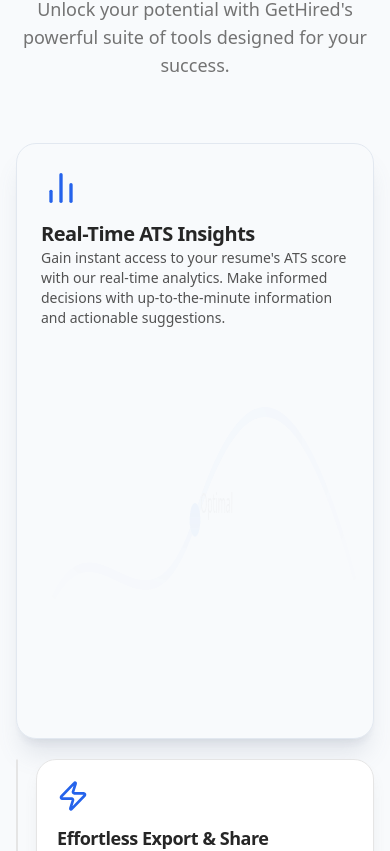
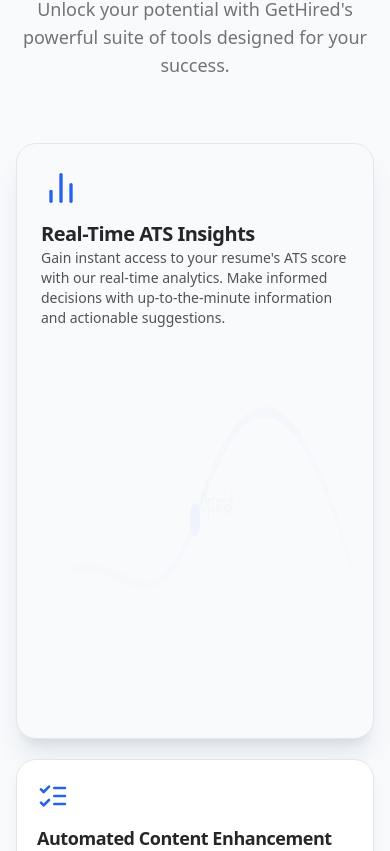
Before and after one commit to divyansharma001/GetHired, a Next.js app: page / in a window 390 px wide. Shown: the part 1473-2324 px from the top of the page. Built offline with nearby package versions, Linux system fonts and the light colour scheme.

Commit message:
Implement code changes to enhance functionality and improve performance

```diff
--- a/components/landing/landing-page.tsx
+++ b/components/landing/landing-page.tsx
@@ -136,7 +136,8 @@
     description: "Gain instant access to your resume's ATS score with our real-time analytics. Make informed decisions with up-to-the-minute information and actionable suggestions.",
     href: "#feature-ats",
     ctaText: "Analyze My Resume",
-    className: "col-span-2 md:col-span-2 lg:col-span-2 row-span-2",
+    // MODIFIED className for responsiveness
+    className: "col-span-1 md:col-span-2 lg:col-span-2 row-span-2",
     isHero: true,
     backgroundContent: (
       <div className="absolute inset-0 flex items-end justify-center p-4 md:p-8 opacity-40 group-hover:opacity-60 transition-opacity">
@@ -154,7 +155,7 @@
     description: "Categorize and monitor your resume sections with our AI. Optimize wording and bullet points without lifting a finger.",
     href: "#feature-ai",
     ctaText: "Enhance My Content",
-    className: "col-span-1",
+    className: "col-span-1", // This will correctly span 1/1 on mobile, 1/2 on md, 1/3 on lg (if applicable)
     backgroundContent: (
       <div className="absolute inset-0 flex flex-col items-start justify-end p-4 md:p-6 space-y-2 opacity-30 group-hover:opacity-50">
         {[1, 2, 3].map(i => (
@@ -169,7 +170,7 @@
     description: "Download your ATS-optimized resume in PDF, DOCX, or TXT. Share with a unique link and track views.",
     href: "#feature-export",
     ctaText: "Download Now",
-    className: "col-span-1",
+    className: "col-span-1", // This will correctly span 1/1 on mobile, 1/2 on md, 1/3 on lg (if applicable)
   backgroundContent: (
       <div className="absolute inset-0 flex items-center justify-around p-4 opacity-20 group-hover:opacity-30">
         <FileTextIconLucide className="w-12 h-12 text-purple-500/50 transform -rotate-6" />
@@ -415,7 +416,8 @@
         </div>
 
         <BentoGrid
-          className="grid-cols-1 md:grid-cols-3 lg:grid-cols-3 auto-rows-[18rem] sm:auto-rows-[19rem] md:auto-rows-[20rem]"
+          // MODIFIED className for responsiveness: md:grid-cols-2 instead of md:grid-cols-3
+          className="grid-cols-1 md:grid-cols-2 lg:grid-cols-3 auto-rows-[18rem] sm:auto-rows-[19rem] md:auto-rows-[20rem]"
         >
           {displayedBentoFeatures.map((feature, idx) => (
             <BentoCard
```
Also changed, not shown: 1 other file (tests, documents, lock files or other folders).
